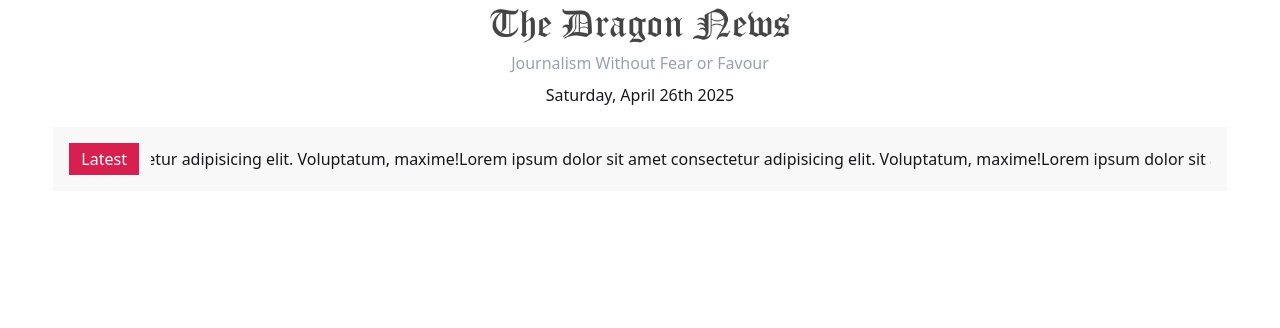
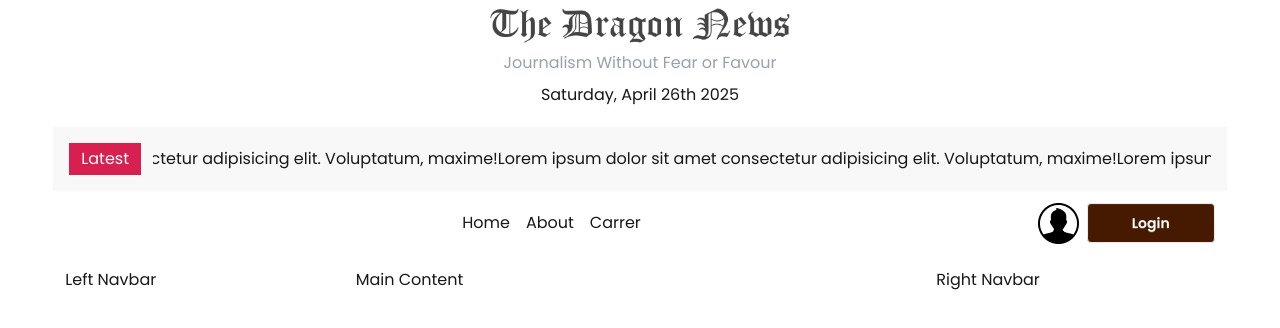
Before and after one commit to asrafmridha/React-Practice, a React (Vite) app in the folder new-practise-18-2-25/dragon-news/: page / in a window 1280 px wide. Shown: the top 328 px of the page. Built offline with nearby package versions, Linux system fonts and the light colour scheme.

Commit message:
Integrate Font, Design navigation and Set up main Layout

```diff
--- a/new-practise-18-2-25/dragon-news/src/layouts/LatestNews.jsx
+++ b/new-practise-18-2-25/dragon-news/src/components/LatestNews.jsx
@@ -4,9 +4,9 @@ import { Link } from "react-router-dom";
 
 const LatestNews = () => {
   return (
-    <div className="flex gap-3 items-center p-4 bg-base-200 ">
+    <div className="flex items-center gap-3 p-4 bg-base-200 ">
       <p className="bg-[#D72050] text-base-100 px-3 py-1">Latest</p>
-      <Marquee pauseOnHover={true} className="space-x-10">
+      <Marquee pauseOnHover={true} className="space-x-12">
         <Link to="/news">
           Lorem ipsum dolor sit amet consectetur adipisicing elit. Voluptatum,
           maxime!
--- /dev/null
+++ b/new-practise-18-2-25/dragon-news/src/components/Navbar.jsx
@@ -0,0 +1,21 @@
+import { Link } from "react-router-dom";
+import user from "../assets/user.png"
+const Navbar = () => {
+    return (
+        <div className="flex items-center justify-between">
+            <div></div>
+            <div className="space-x-4">
+                <Link>Home</Link>
+                <Link>About</Link>
+                <Link>Carrer</Link>
+            </div>
+            <div className="flex items-center gap-2">
+                <img src={user} alt="" />
+                <button  className="w-32 text-white btn bg-amber-950">Login</button>
+            </div>
+
+        </div>
+    );
+};
+
+export default Navbar;
--- a/new-practise-18-2-25/dragon-news/src/index.css
+++ b/new-practise-18-2-25/dragon-news/src/index.css
@@ -1,2 +1,5 @@
+@import url('https://fonts.googleapis.com/css2?family=Poppins:ital,wght@0,100;0,200;0,300;0,400;0,500;0,600;0,700;0,800;0,900;1,100;1,200;1,300;1,400;1,500;1,600;1,700;1,800;1,900&display=swap');
+
 @import "tailwindcss";
 @plugin "daisyui";
+@tailwind utilities;
--- a/new-practise-18-2-25/dragon-news/src/layouts/HomeLayout.jsx
+++ b/new-practise-18-2-25/dragon-news/src/layouts/HomeLayout.jsx
@@ -1,18 +1,24 @@
-import Header from '../components/Header';
-import LatestNews from './LatestNews';
+import Header from "../components/Header";
+import LatestNews from "../components/LatestNews";
+import Navbar from "../components/Navbar";
 
 const HomeLayout = () => {
   return (
-        <div>
-            <header><Header></Header>
-            <section className='w-11/12 mx-auto mt-3'>
+    <div style={{ fontFamily: "Poppins" }}>
+      <header>
+        <Header></Header>
+        <section className="w-11/12 mx-auto mt-3">
           <LatestNews></LatestNews>
         </section>
       </header>
-            <nav>
-
+      <nav className="w-11/12 p-3 mx-auto">
+        <Navbar></Navbar>
       </nav>
-            <main></main>
+      <main className="grid w-11/12 grid-cols-12 gap-3 p-3 mx-auto">
+        <aside className="col-span-3">Left Navbar</aside>
+        <section className="col-span-6">Main Content</section>
+        <aside className="col-span-3">Right Navbar</aside>
+      </main>
     </div>
   );
 };
```
Also changed, not shown: new-practise-18-2-25/dragon-news/package.json (+6 -2 lines), 1 other file (tests, documents, lock files or other folders). Lines whose indentation alone changed are shown as unchanged.
